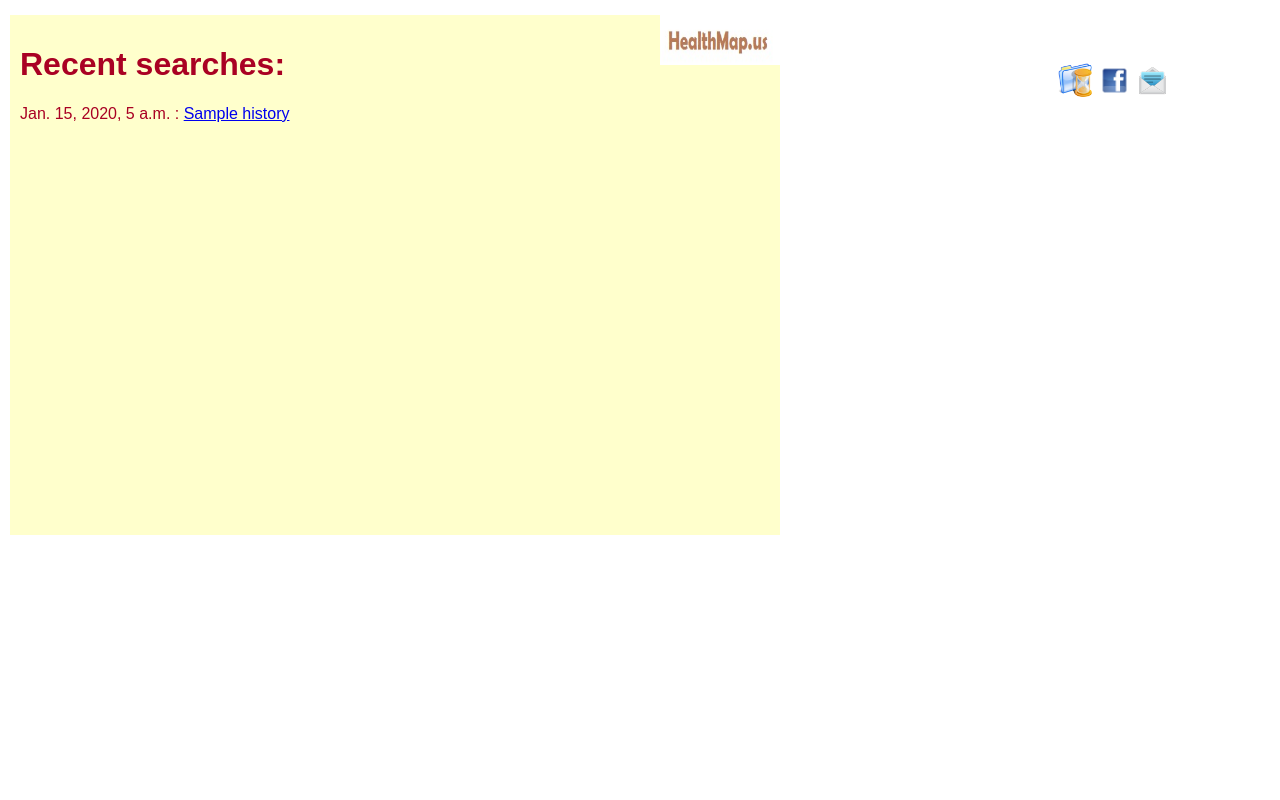
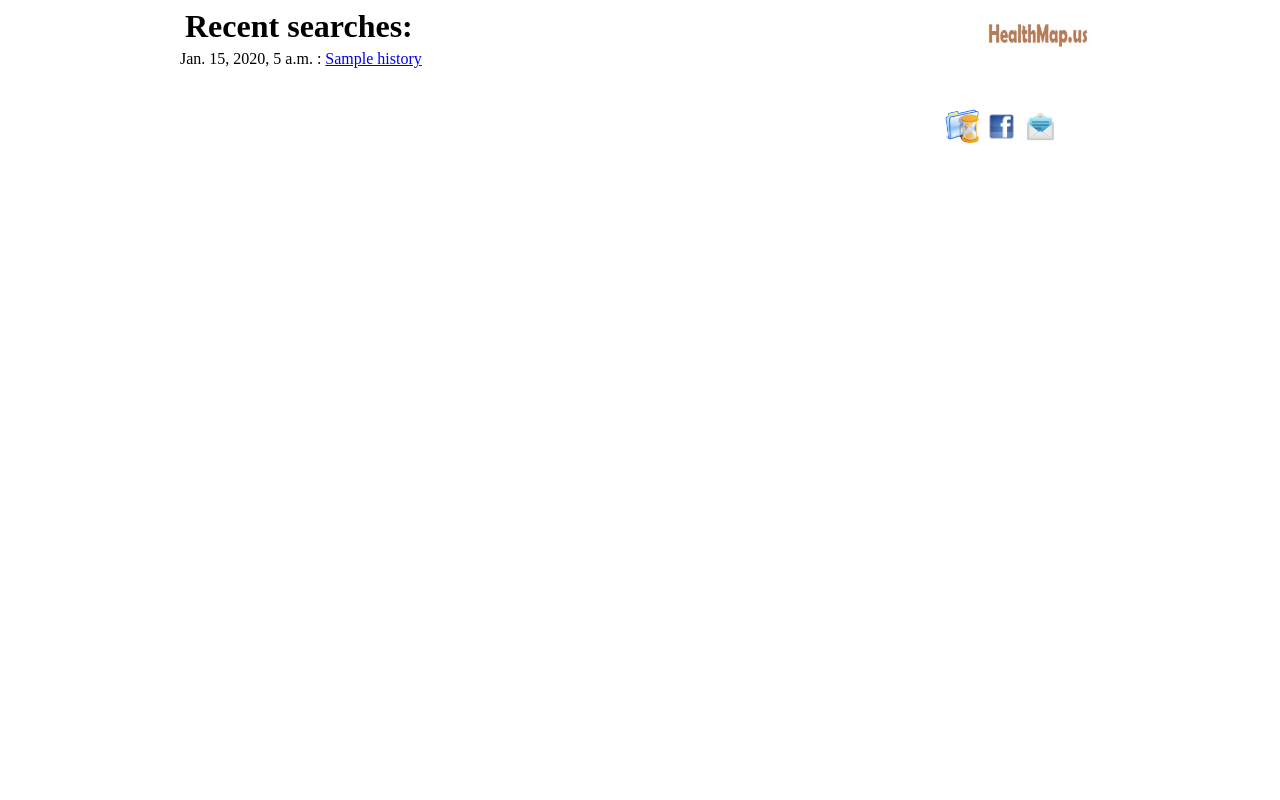
Before and after one commit to ugik/HealthMap, a Django app: template Map/templates/history.html in a window 1280 px wide. Run offline with Django 3.2, Linux system fonts and the light colour scheme; the template is opened without the code that fills it: values that come from a table or form of the project are taken from there, others are empty; tables that the repository leaves empty hold one stand-in row (values such as "Sample post"); parts of the project's set-up code (start-up, migrations or seed data) failed here and were passed over; some libraries are stand-ins or nearby versions.

Commit message:
ready for production

```diff
--- a/Map/static/css/HealthMap.css
+++ b/Map/static/css/HealthMap.css
@@ -1,4 +1,54 @@
-body {
+html {
+		margin:0;
+		padding:0;
+		color:#000;
+		background:#FFFFFF;
+        font-family: "Century Gothic";
+	}
+#pageContainer {
+		width:920px;
+		margin:0 auto;
+        background: url(/static/images/Logo.jpg) no-repeat scroll right top #FFFFFF;
+        background-size: 120px 50px;
+	}
+#id_autocomplete {
+        width: 500px;
+    	padding:5px 10px;
+		background:#ddd;
+	}
+h1 {
+	    margin:5;
+    }
+#map {
+		float:left;
+		width:750px;
+		padding:5px;
+		background:#FFFFFF;
+	}
+h2 {
+		margin:0 0 1em;
+	}
+#datasetInfo {
+		float:right;
+		width:150px;
+		padding:5px;
+		background:#FFFFFF;
+	}
+#footer {
+		clear:both;
+		padding:5px 10px;
+		background:#ddd;
+	}
+#footer p {
+		margin:0;
+    }
+* html #footer {
+		height:1px;
+	}
+
+
+
+body__ {
     background-attachment: fixed;
     background-color: #FFFFFF;
     background-image: url(/static/images/MapBackground.jpg);
@@ -6,10 +56,10 @@ body {
     color: #A90123;
     margin: 5;
     padding: 5;
-    font-family: Arial;
+    font-family: "Century Gothic";
 }
 
-#pageContainer {
+#pageContainer__ {
     background: url(/static/images/Logo.jpg) no-repeat scroll right top #FFFFCC;
     background-size: 120px 50px;
     margin: 5 auto;
@@ -19,11 +69,11 @@ body {
     min-height: 500px;
 }
 
-#id_autocomplete {
+#id_autocomplete__ {
     width: 500px;
 }
 
-#datasetInfo {
+#datasetInfo__ {
     position:fixed;
     top:33px;
     right:30px;
```
Also changed, not shown: Map/templates/index.html (+49 -44 lines), 2 other files.
